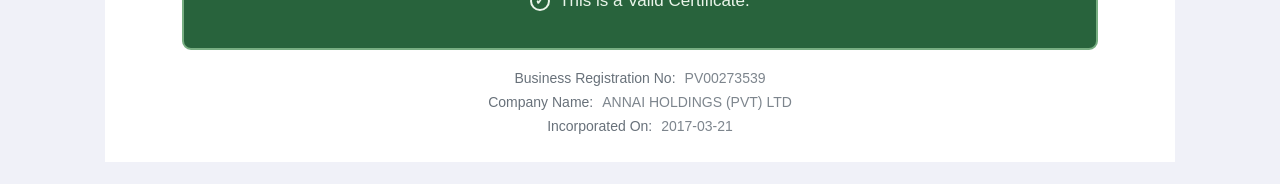
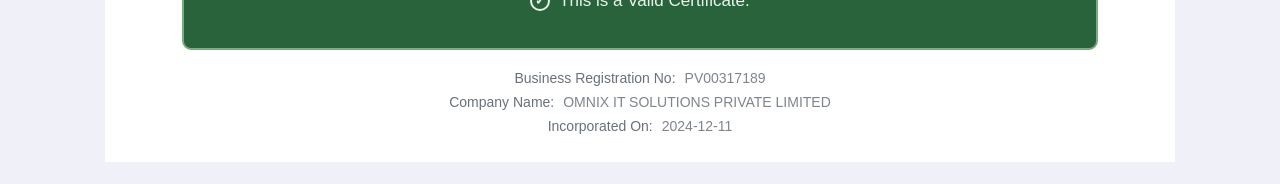
Before and after one commit to eroc-drc-gov-lk/verify, a plain HTML site: page index.html in a window 1280 px wide. Shown: the part 275-459 px from the top of the page. Drawn offline with Linux system fonts and the light colour scheme.

Commit message:
index.html

```diff
--- a/index.html
+++ b/index.html
@@ -41,9 +41,9 @@
           <span id="status-text">This is a Valid Certificate.</span>
         </div>
         <dl class="details">
-          <div><dt>Business Registration No:</dt><dd id="result-number">PV00273539</dd></div>
-          <div><dt>Company Name:</dt><dd id="company-name">ANNAI HOLDINGS (PVT) LTD</dd></div>
-          <div><dt>Incorporated On:</dt><dd id="incorporated-on">2017-03-21</dd></div>
+          <div><dt>Business Registration No:</dt><dd id="result-number">PV00317189</dd></div>
+          <div><dt>Company Name:</dt><dd id="company-name"> OMNIX IT SOLUTIONS PRIVATE LIMITED </dd></div>
+          <div><dt>Incorporated On:</dt><dd id="incorporated-on">2024-12-11</dd></div>
         </dl>
       </section>
     </section>
```
